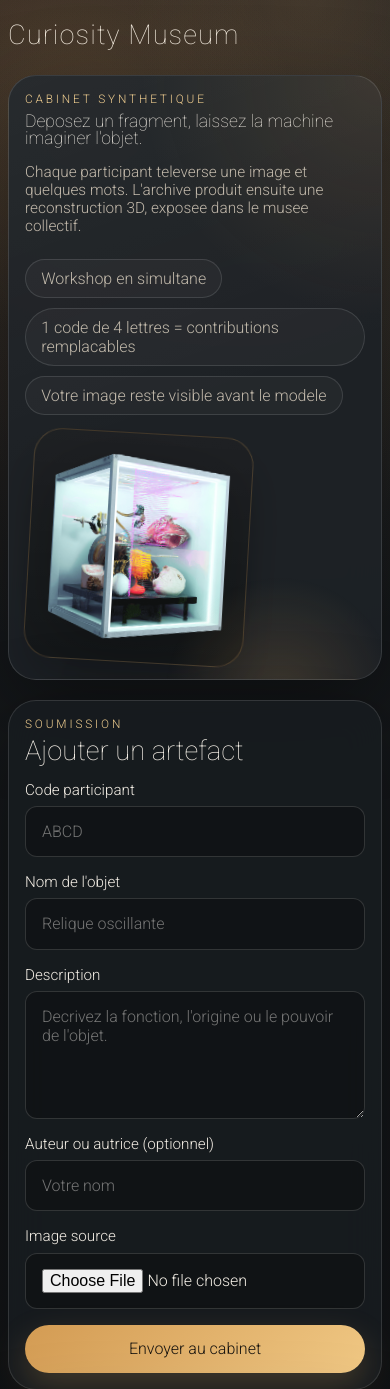
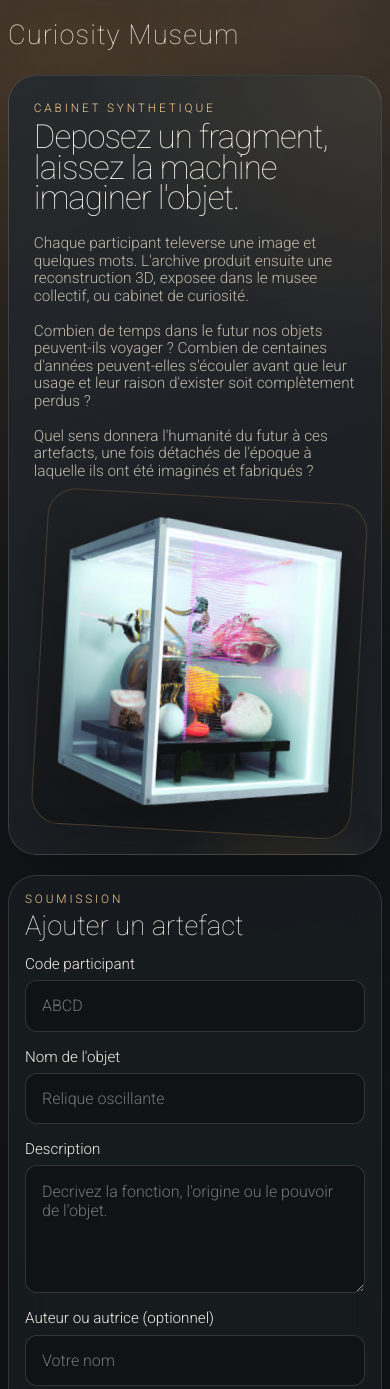
Before and after one commit to astrofra/workshop-digital-curiosity, a PHP site: page /submit in a window 390 px wide. Shown: the top 1389 px of the page. Run offline with PHP 8.4, Linux system fonts and the light colour scheme.

Commit message:
Simplify admin access and refine submit hero layout
Remove the now-unused admin token field from the UI and open the admin item/model endpoints directly to match the current workshop deployment assumptions.

Clean up the admin frontend by dropping token storage and request headers, while keeping the refresh and GLB upload flows unchanged.

Rework the submit-page hero to better match the workshop sketch with a full-width title band, rebalanced text/image columns, and a smaller floating cabinet visual.

Update the smoke tests so admin flows are exercised without token headers and the simplified deployment path stays covered.

```diff
--- a/www/admin/index.html
+++ b/www/admin/index.html
@@ -27,10 +27,6 @@
             <span class="stat-label">Contributions</span>
             <strong data-item-count>0</strong>
           </div>
-          <label class="field compact admin-token-field">
-            <span>Token admin</span>
-            <input type="password" data-admin-token autocomplete="off" placeholder="Optionnel" />
-          </label>
           <button class="button secondary" type="button" data-refresh>Actualiser</button>
         </div>
       </section>
--- a/www/api/admin-items.php
+++ b/www/api/admin-items.php
@@ -5,7 +5,6 @@ require_once __DIR__ . '/_common.php';
 
 handle_api(function (): void {
     require_method('GET');
-    require_admin_auth();
 
     $items = array_map(static fn(array $entry): array => create_admin_item($entry), read_index());
     json_response(200, ['items' => $items]);
--- a/www/api/upload-model.php
+++ b/www/api/upload-model.php
@@ -5,7 +5,6 @@ require_once __DIR__ . '/_common.php';
 
 handle_api(function (): void {
     require_method('POST');
-    require_admin_auth();
 
     if (!isset($_FILES['model']) || !is_array($_FILES['model'])) {
         abort_request(400, 'Veuillez joindre un fichier GLB.');
--- a/www/assets/styles.css
+++ b/www/assets/styles.css
@@ -148,8 +148,10 @@ textarea {
 }
 
 .page-home .hero-panel {
+  grid-column: 1 / -1;
   position: relative;
   overflow: hidden;
+  padding: 1.55rem 1.55rem 1.35rem;
   background:
     radial-gradient(circle at top right, rgba(214, 163, 93, 0.14), transparent 34%),
     linear-gradient(160deg, rgba(255, 255, 255, 0.04), transparent 55%),
@@ -231,39 +233,53 @@ h3 {
   padding: 0.55rem 0.95rem;
 }
 
+.page-home .shell-home {
+  grid-template-columns: minmax(0, 1.08fr) minmax(320px, 0.92fr);
+}
+
 .submit-hero-layout {
   position: relative;
+  z-index: 1;
   display: grid;
-  grid-template-columns: minmax(0, 1fr) minmax(180px, 240px);
-  gap: 1.15rem;
-  align-items: end;
-}
-
-.submit-hero-copy {
-  position: relative;
-  z-index: 1;
+  grid-template-columns: 0.4fr 0.6fr;
+  grid-template-areas:
+    "title title"
+    "lede figure";
+  gap: 1rem 1rem;
+  align-items: stretch;
 }
 
 .submit-hero-title {
-  font-size: clamp(1.075rem, 2.15vw, 2.15rem);
+  grid-area: title;
+  max-width: none;
+  margin-bottom: 0.35rem;
+  font-size: clamp(2.2rem, 4.2vw, 3.85rem);
+  line-height: 0.92;
+  letter-spacing: -0.03em;
 }
 
 .page-home h2 {
   font-size: clamp(1.8rem, 2.8vw, 2.6rem);
 }
 
-.page-home .lede {
-  max-width: 34rem;
-  font-size: 1.02rem;
+.submit-hero-lede {
+  grid-area: lede;
+  max-width: none;
+  width: 100%;
+  margin: 0;
+  font-size: clamp(1.02rem, 1.5vw, 1.34rem);
+  line-height: 1.14;
 }
 
 .submit-hero-figure {
+  grid-area: figure;
   position: relative;
   margin: 0;
-  align-self: center;
-  justify-self: end;
-  width: min(100%, 240px);
-  padding: 1rem;
+  align-self: end;
+  justify-self: center;
+  width: 75%;
+  max-width: 330px;
+  padding: 0.85rem;
   border-radius: 28px;
   border: 1px solid rgba(214, 163, 93, 0.24);
   background:
@@ -487,10 +503,6 @@ b {
   align-items: center;
 }
 
-.admin-token-field {
-  min-width: 220px;
-}
-
 .stat-chip {
   display: grid;
   gap: 0.15rem;
@@ -659,8 +671,13 @@ b {
     grid-template-columns: 1fr 1fr;
   }
 
+  .page-home .shell-home {
+    grid-template-columns: 1fr 1fr;
+  }
+
   .submit-hero-layout {
-    grid-template-columns: minmax(0, 1fr) 190px;
+    grid-template-columns: 1fr 1fr;
+    gap: 1rem 1.2rem;
   }
 
   .preview-panel {
@@ -680,13 +697,22 @@ b {
     grid-template-columns: 1fr;
   }
 
+  .page-home .shell-home {
+    grid-template-columns: 1fr;
+  }
+
   .submit-hero-layout {
     grid-template-columns: 1fr;
+    grid-template-areas:
+      "title"
+      "lede"
+      "figure";
+    gap: 1rem;
   }
 
   .submit-hero-figure {
     justify-self: start;
-    width: min(58vw, 220px);
+    width: min(100%, 320px);
   }
 
   .preview-panel {
@@ -730,14 +756,16 @@ b {
   }
 
   .submit-hero-title {
-    font-size: clamp(0.98rem, 4.5vw, 1.4rem);
+    max-width: none;
+    font-size: clamp(2rem, 8.5vw, 3.15rem);
   }
 
   .page-home h2 {
     font-size: clamp(1.5rem, 7vw, 2.05rem);
   }
 
-  .page-home .lede {
+  .submit-hero-lede {
+    max-width: none;
     font-size: 0.96rem;
   }
 
--- a/www/submit/index.html
+++ b/www/submit/index.html
@@ -14,20 +14,20 @@
 
     <main class="shell shell-home">
       <section class="hero-panel panel">
+        <p class="eyebrow">Cabinet synthetique</p>
         <div class="submit-hero-layout">
-          <div class="submit-hero-copy">
-            <p class="eyebrow">Cabinet synthetique</p>
-            <h1 class="submit-hero-title">Deposez un fragment, laissez la machine imaginer l'objet.</h1>
-            <p class="lede">
-              Chaque participant televerse une image et quelques mots. L'archive produit ensuite
-              une reconstruction 3D, exposee dans le musee collectif.
-            </p>
-            <div class="hero-note">
-              <span>Workshop en simultane</span>
-              <span>1 code de 4 lettres = contributions remplacables</span>
-              <span>Votre image reste visible avant le modele</span>
-            </div>
-          </div>
+          <h1 class="submit-hero-title">Deposez un fragment, laissez la machine imaginer l'objet.</h1>
+
+          <p class="lede submit-hero-lede">
+            Chaque participant televerse une image et quelques mots. L'archive produit ensuite
+            une reconstruction 3D, exposee dans le musee collectif, ou cabinet de curiosité.
+<br><br>
+            Combien de temps dans le futur nos objets peuvent-ils voyager ? Combien de centaines d'années
+            peuvent-elles s'écouler avant que leur usage et leur raison d'exister soit complètement perdus ?
+<br><br>
+            Quel sens donnera l'humanité du futur à ces artefacts, une fois détachés de l'époque à laquelle
+            ils ont été imaginés et fabriqués ?
+          </p>
 
           <figure class="submit-hero-figure" aria-hidden="true">
             <img src="/assets/img/cabinet-hero.png" alt="" />
```
Also changed, not shown: www/api/_common.php (+0 -19 lines), www/assets/admin.js (+2 -24 lines), 1 other file.
